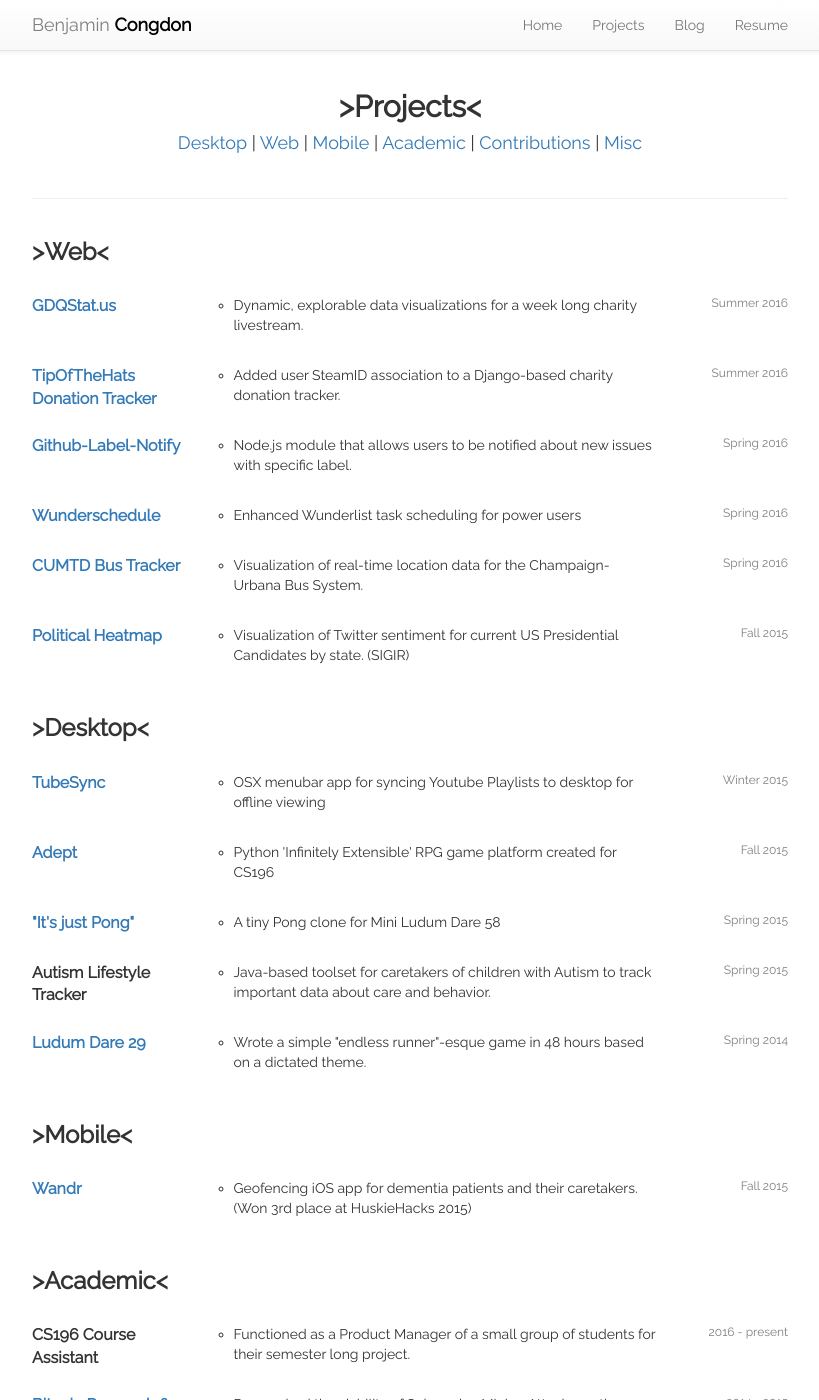
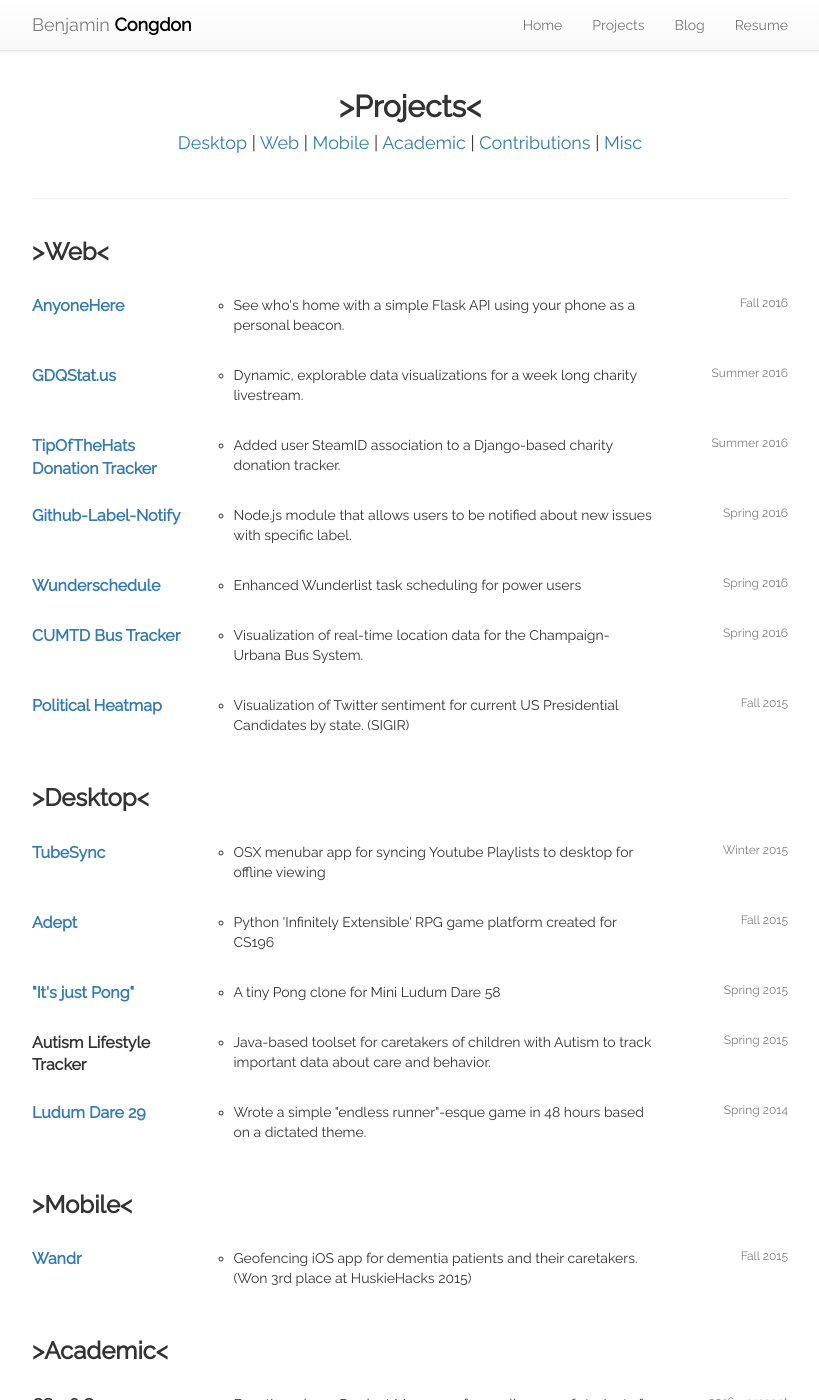
Before and after one commit to rhythmmec/bcongdon.github.io, a Jekyll site: the page built from projects.html, in a window 1280 px wide and 1400 px high. Shown: the whole window, without its empty margins (230-1049 px from the left). Built offline with Jekyll 4.4.1, drawn with Linux system fonts in a browser that asks for light colours; nearby versions of some CDN libraries; some of the changed text lies outside the part shown.

Commit message:
Added smaller summer projects

```diff
--- a/projects.html
+++ b/projects.html
@@ -44,6 +44,11 @@
     url: http://ludumdare.com/compo/ludum-dare-29/?action=preview&uid=36045
 
   # Web
+  - name: AnyoneHere
+    desc: See who's home with a simple Flask API using your phone as a personal beacon.
+    tag: Web
+    url: https://github.com/bcongdon/AnyoneHere
+    time: Fall 2016
   - name: GDQStat.us
     desc: Dynamic, explorable data visualizations for a week long charity livestream.
     tag: Web
@@ -94,6 +99,11 @@
     url: assets/SubversiveMiningAttacksEE.pdf
 
   # Misc
+  - name: dashing-wunderlist-stats
+    desc: Wunderlist Stats widget for your Dashing dashboard
+    time: Summer 2016
+    url: https://github.com/bcongdon/dashing-wunderlist-stats
+    tag: Misc
   - name: python-Emojipedia
     desc: Python wrapper for Emojipedia. Allows for search / data collection on emojis.
     tag: Misc
```
